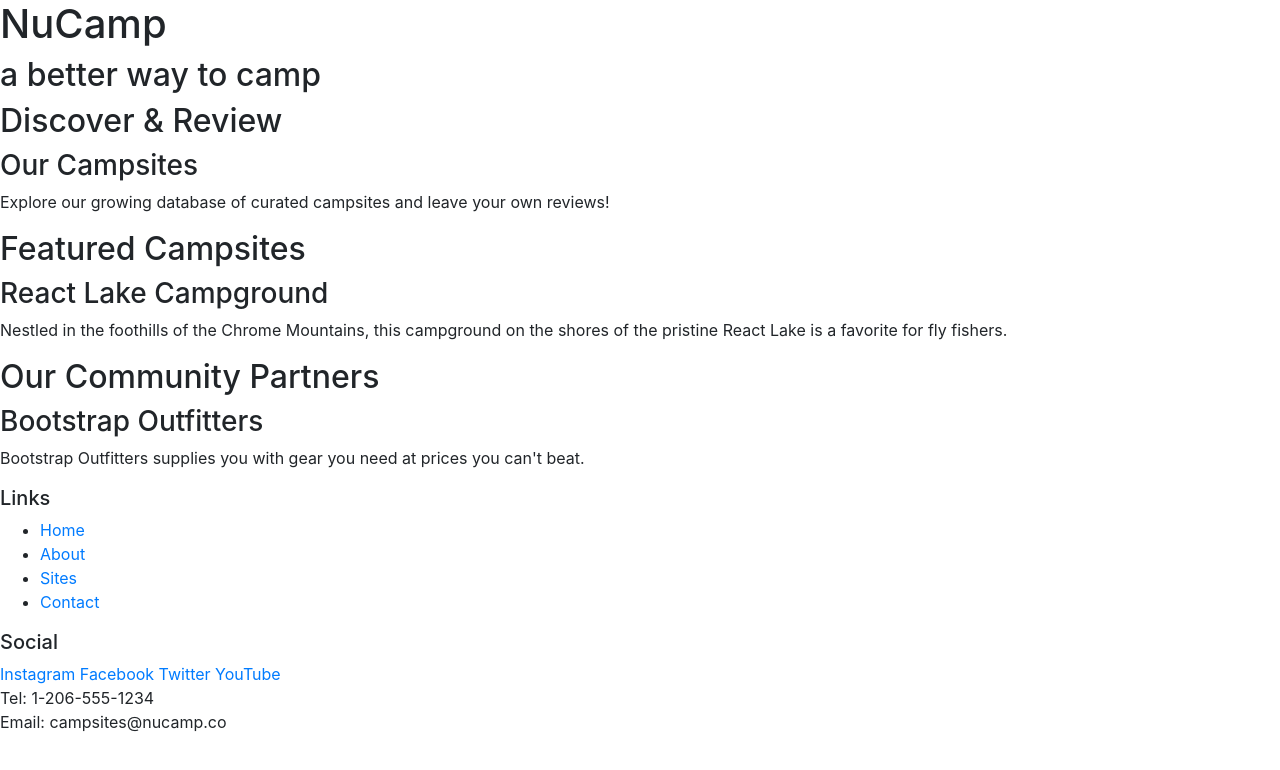
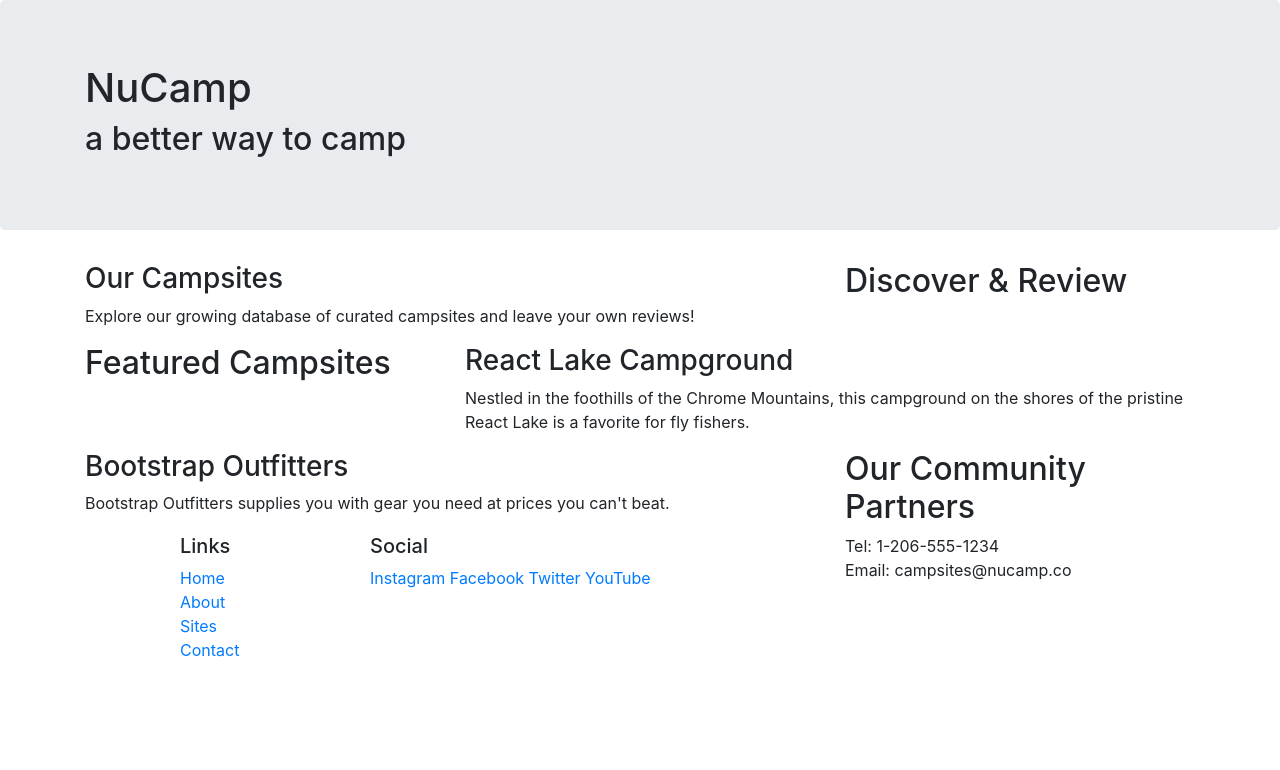
Before and after one commit to coltondevs/nucampsite, a website: page index.html in a window 1280 px wide. Drawn offline with nearby package versions, Linux system fonts and the light colour scheme.

Commit message:
added bootstrap classes to index.html

```diff
--- a/index.html
+++ b/index.html
@@ -14,50 +14,72 @@
 
 <body>
 
-    <header>
-        <div>
+    <header class="jumbotron">
+        <div class="container">
+            <div class="row">
+                <div class="col">
             <h1>NuCamp</h1>
             <h2>a better way to camp</h2>
             </div>
+            </div>
+        </div>
     </header>
-
-    <div>
+<div class="container">
+    <div class="row">
+        <div class="col-sm-4 order-sm-last col-m-3">
         <h2>Discover & Review</h2>
+        </div>
+        <div class="col">
         <h3>Our Campsites</h3>
         <p>Explore our growing database of curated campsites and leave your own reviews!</p>
         </div>
+    </div>
 
-    <div>
+    <div class="row">
+        <div class="col-sm-4 col-m-3">
+
         <h2>Featured Campsites</h2>
+        </div>
+        <div class="col">
         <h3>React Lake Campground</h3>
         <p>Nestled in the foothills of the Chrome Mountains, this campground on the shores of the pristine React Lake is a favorite for fly fishers.</p>
     </div>
+    </div>
 
-    <div>
+    <div class="row">
+        <div class="col-sm-4 order-sm-last col-m-3">
         <h2>Our Community Partners</h2>
+    </div>
+    <div class="col">
         <h3>Bootstrap Outfitters</h3>
         <p>Bootstrap Outfitters supplies you with gear you need at prices you can't beat.</p>
     </div>
+    </div>
+    </div>
     <footer>
-        <div>
+        <div class="container">
+            <div class="row">
+                <div class="col-4 col-sm-2 offset-1">
                     <h5>Links</h5>
-            <ul>
+                    <ul class="list-unstyled">
                         <li><a href="#">Home</a></li>
                         <li><a href="#">About</a></li>
                         <li><a href="#">Sites</a></li>
                         <li><a href="#">Contact</a></li>
                     </ul>
                 </div>
-        <div>
+                <div class="col-6 col-sm-5">
                     <h5>Social</h5>
                     <a href="http://instagram.com/">Instagram</a>
                     <a href="http://facebook.com/">Facebook</a>
                     <a href="http://twitter.com/">Twitter</a>
                     <a href="http://youtube.com/">YouTube</a>
                 </div>
-        <div>
+                <div class="col-sm-4">
                     Tel: 1-206-555-1234<br />
                     Email: campsites@nucamp.co
+                </div>
+            </div>
          </div>
     </footer>
 
```
Lines whose indentation alone changed are shown as unchanged.
